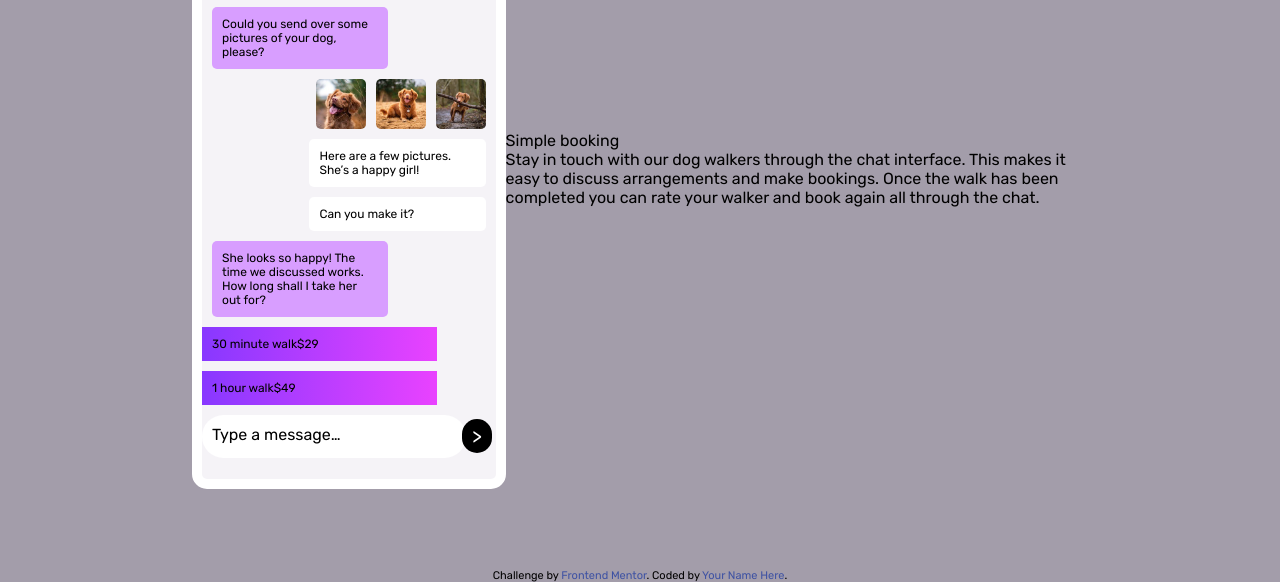
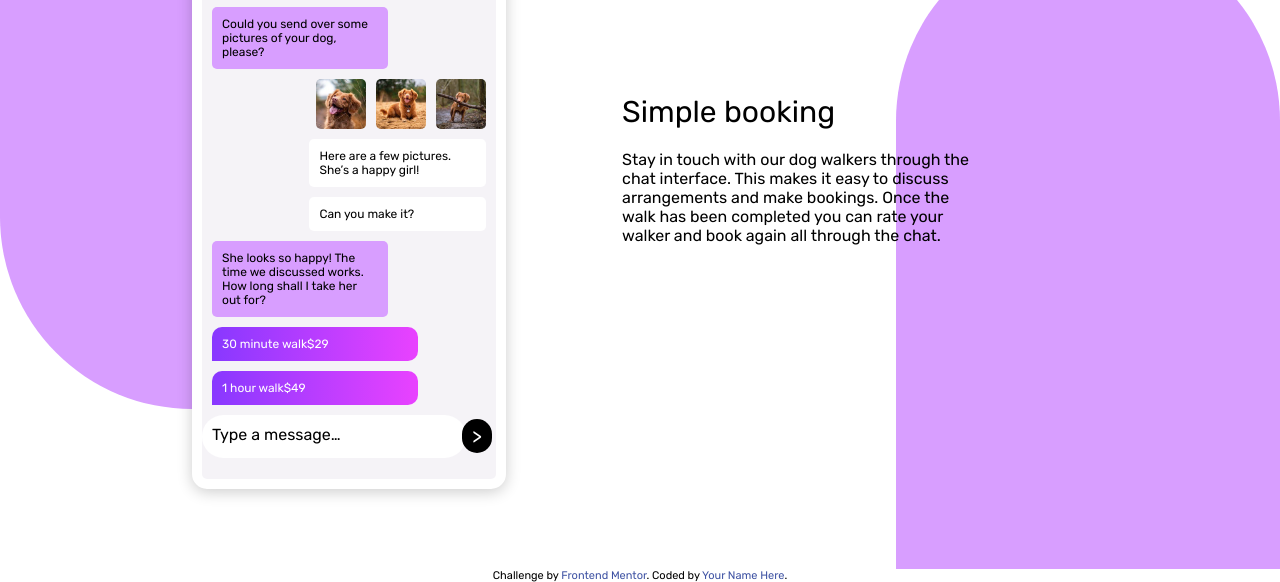
Before and after one commit to abe-m1/chat-app-illustration, a website: page index.html in a window 1280 px wide. Shown: the part 231-813 px from the top of the page. Drawn offline with Linux system fonts and the light colour scheme.

Commit message:
background shapes

```diff
--- a/index.html
+++ b/index.html
@@ -17,6 +17,7 @@
     <link rel="stylesheet" href="css/style.css" />
   </head>
   <body>
+    <div class="left-pattern"></div>
     <div class="content">
       <div class="phone">
         <div class="header">
@@ -61,16 +62,18 @@
         </div>
       </div>
       <div class="hero">
-        <p>Simple booking</p>
-        <p>
-          Stay in touch with our dog walkers through the chat interface. This
-          makes it easy to discuss arrangements and make bookings. Once the walk
-          has been completed you can rate your walker and book again all through
-          the chat.
-        </p>
+        <div class="hero-container">
+          <p class="title">Simple booking</p>
+          <p>
+            Stay in touch with our dog walkers through the chat interface. This
+            makes it easy to discuss arrangements and make bookings. Once the
+            walk has been completed you can rate your walker and book again all
+            through the chat.
+          </p>
+        </div>
       </div>
     </div>
-
+    <div class="right-pattern"></div>
     <div class="attribution">
       Challenge by
       <a href="https://www.frontendmentor.io?ref=challenge" target="_blank"
--- a/scss/main.scss
+++ b/scss/main.scss
@@ -83,7 +83,7 @@ html {
 body {
   font-size: 1.6rem;
   font-family: 'Rubik', sans-serif;
-  background-color: $darkGrayishViolet;
+  // background-color: $grayishBlue;
 }
 
 .content {
@@ -96,6 +96,18 @@ body {
 }
 .hero {
   flex: 65%;
+  display: flex;
+  justify-content: center;
+  align-items: center;
+}
+
+.hero-container {
+  width: 60%;
+}
+
+.title {
+  font-size: 3rem;
+  margin-bottom: 2rem;
 }
 
 .phone {
@@ -105,6 +117,7 @@ body {
   border: 10px solid $white;
   border-radius: 15px;
   background-color: $lightGrayishViolet;
+  box-shadow: 0px 3px 15px rgba(0, 0, 0, 0.2);
 }
 
 .header {
@@ -188,12 +201,17 @@ body {
 }
 
 .price {
-  width: 80%;
+  width: 70%;
   background: linear-gradient(to left, $lightMagenta, $lightViolet);
   margin-bottom: 1rem;
   padding: 1rem;
   font-size: 1.2rem;
   display: flex;
+  margin-left: 1rem;
+  border-bottom-right-radius: 10px;
+  border-top-right-radius: 10px;
+  border-top-left-radius: 10px;
+  color: $white;
 }
 
 .input {
@@ -222,6 +240,27 @@ body {
   top: 1rem;
 }
 
+.left-pattern {
+  position: absolute;
+  width: 30%;
+  height: 80vh;
+  background-color: $paleViolet;
+  z-index: -2;
+  border-bottom-right-radius: 50rem;
+  border-bottom-left-radius: 50rem;
+}
+
+.right-pattern {
+  position: absolute;
+  width: 30%;
+  height: 80vh;
+  background-color: $paleViolet;
+  z-index: -2;
+  border-top-right-radius: 50rem;
+  border-top-left-radius: 50rem;
+  bottom: 0;
+  right: 0;
+}
 .attribution {
   font-size: 11px;
   text-align: center;
```
Also changed, not shown: css/style.css.
